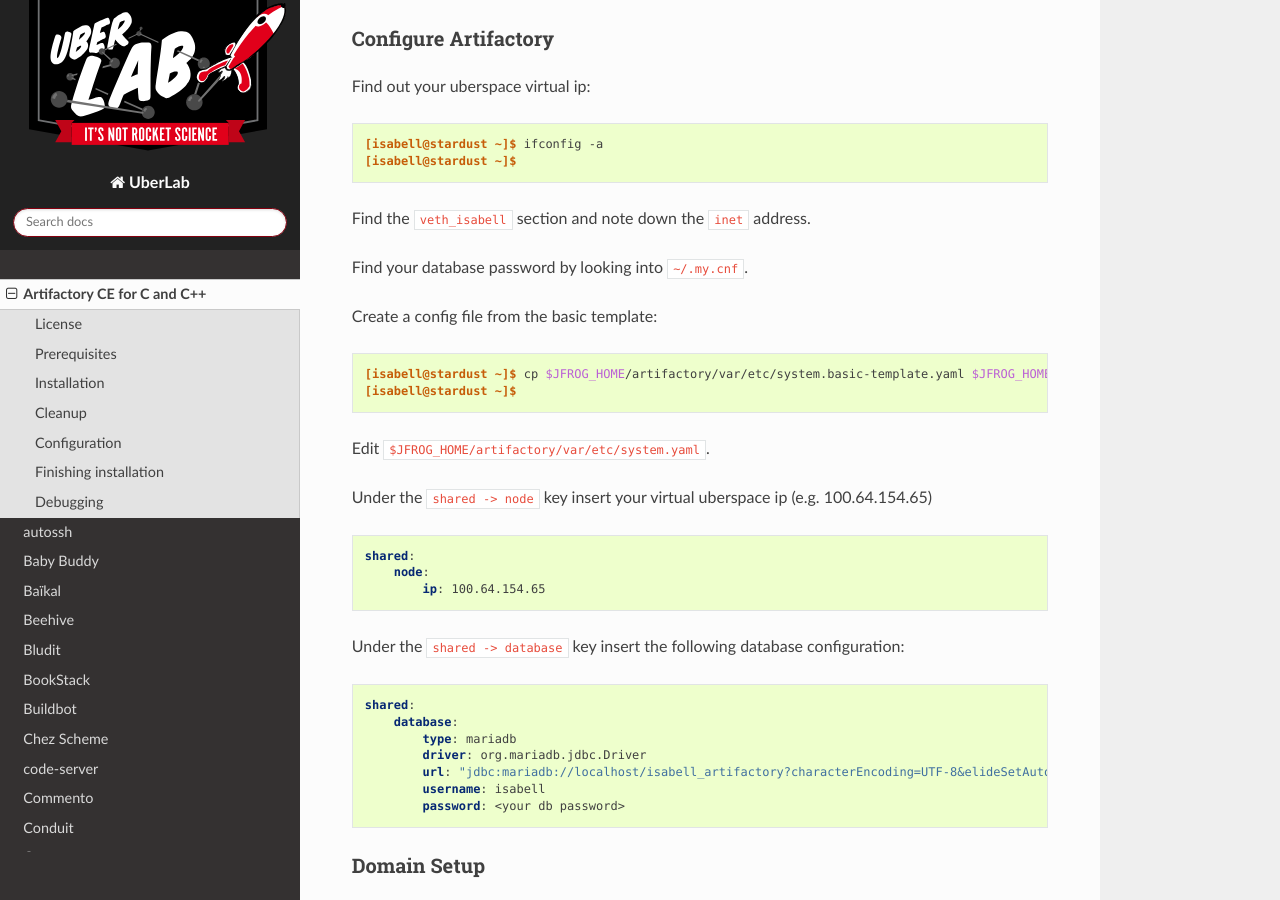
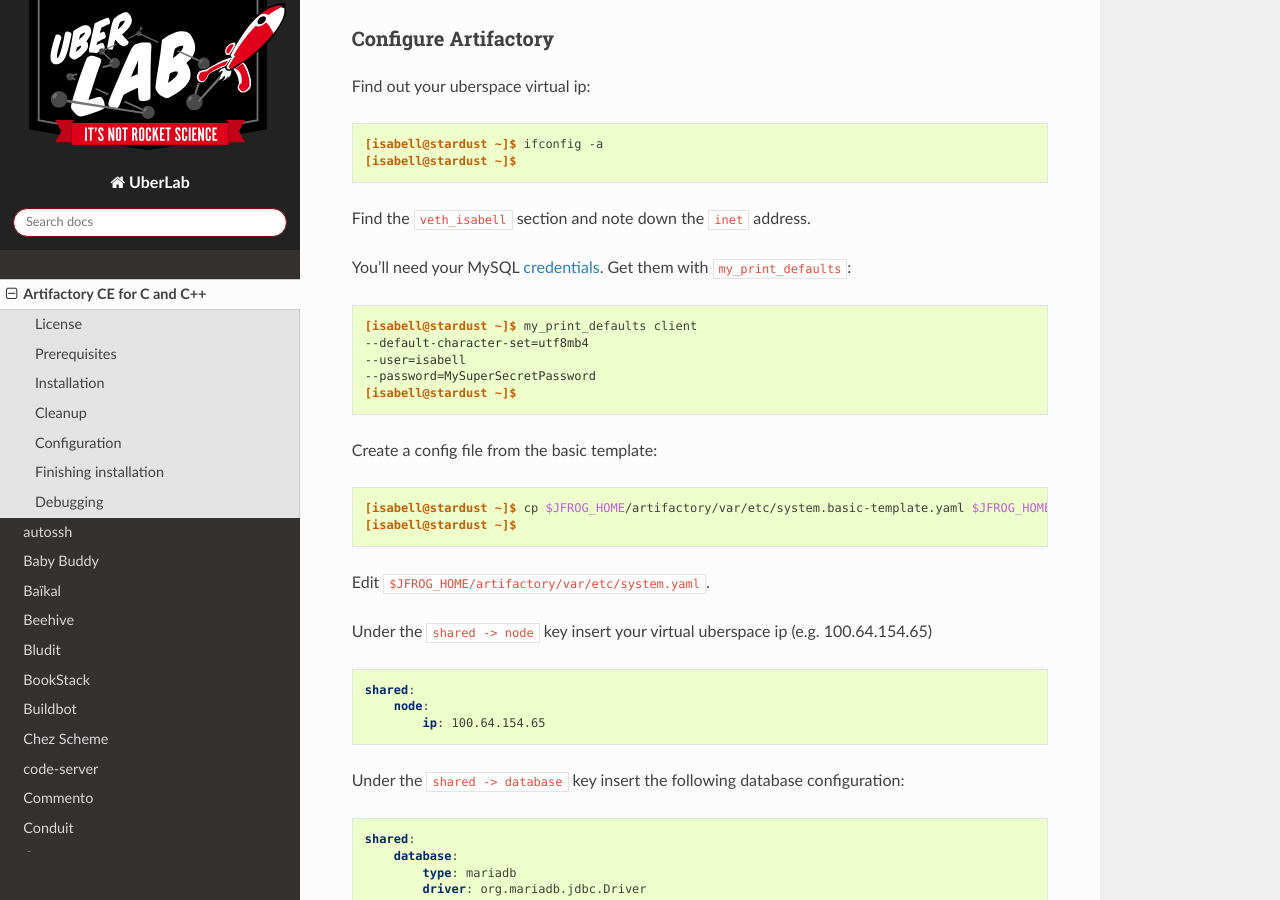
Before and after one commit to Uberspace/lab, a Sphinx documentation site: the page built from source/guide_artifactorycecpp.rst, in a window 1280 px wide and 900 px high, scrolled down 3040 px. Built offline with Sphinx 7.4.7 and the Read the Docs theme 2.0.0, drawn with Linux system fonts in a browser that asks for light colours.

Commit message:
Update guide_artifactorycecpp.rst

```diff
--- a/source/guide_artifactorycecpp.rst
+++ b/source/guide_artifactorycecpp.rst
@@ -132,7 +132,7 @@
 
 Find the ``veth_isabell`` section and note down the ``inet`` address.
 
-Find your database password by looking into ``~/.my.cnf``.
+.. include:: includes/my-print-defaults.rst
 
 Create a config file from the basic template:
 
```
